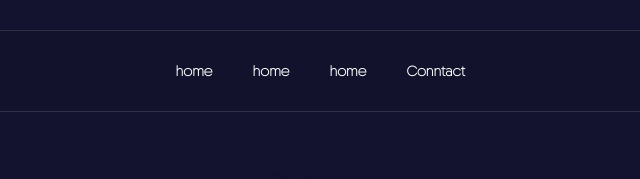
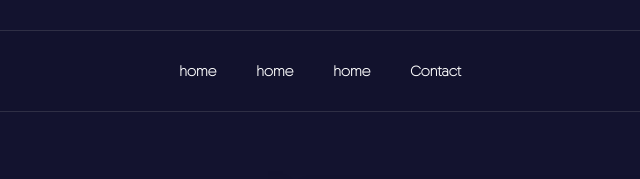
Before and after one commit to FanaRakoto/ProjectG1L2, a website built with Vite: page Conntact.html in a window 1280 px wide. Shown: the top 179 px of the page, 337-977 px from the left. Built offline with nearby package versions, Linux system fonts and the light colour scheme; grey boxes are pictures that could not be loaded.

```diff
--- a/Conntact.html
+++ b/Conntact.html
@@ -19,7 +19,7 @@
               <li><a href="index.html">home</a></li>
               <li><a href="">home</a></li>
               <li><a href="">home</a></li>
-              <li><a href="Conntact.html">Conntact</a></li>
+              <li><a href="Conntact.html">Contact</a></li>
             </ul>
           </div>
           <div>
```
